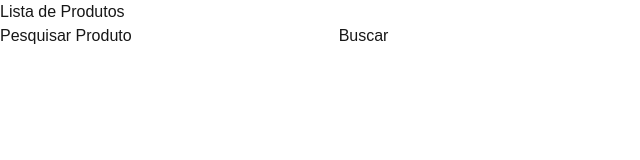
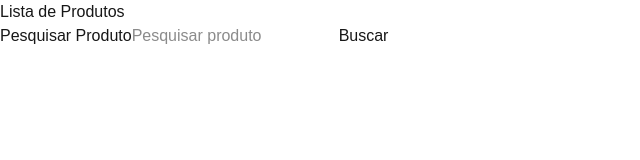
Before and after one commit to gabrielfcastro/TP2-Projeto-Final-2025.2, a Next.js app in the folder frontend/: page /search-page in a window 1280 px wide. Shown: the top 160 px of the page, without its empty margins (0-640 px from the left). Built offline with nearby package versions, Linux system fonts and the light colour scheme.

Commit message:
feat: implementação do input de pesquisa

```diff
--- a/frontend/app/search-page/page.tsx
+++ b/frontend/app/search-page/page.tsx
@@ -14,7 +14,7 @@ export default function SearchPage() {
             <label htmlFor="produto-name">
              Pesquisar Produto
             </label>
-            <input type="text" name="produto-name" id="produto-name" />
+            <input type="text" name="produto-name" id="produto-name" placeholder="Pesquisar produto" />
 
             <button type="submit">Buscar</button>
         </form>
```
